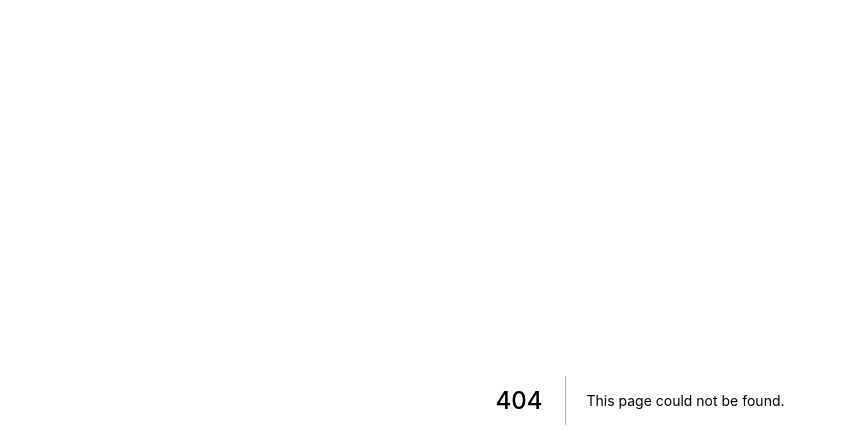
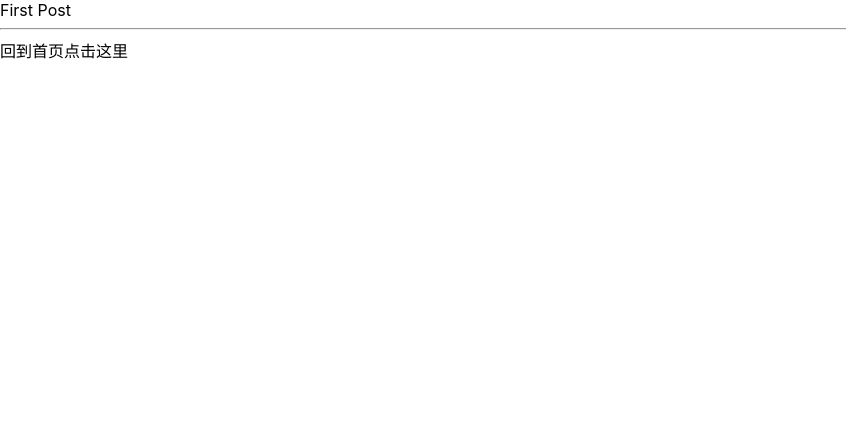
Before and after one commit to lichen404/next-blog, a Next.js app: page /posts/first-post in a window 1280 px wide. Before the commit this address had no page. Shown: the top 448 px of the page, without its empty margins (0-846 px from the left). Built offline with nearby package versions, Linux system fonts and the light colour scheme.

Commit message:
Next.js 全解（上）

```diff
--- /dev/null
+++ b/jsconfig.json
@@ -0,0 +1,5 @@
+{
+  "compilerOptions": {
+    "baseUrl": "."
+  }
+}
--- a/package.json
+++ b/package.json
@@ -11,5 +11,10 @@
     "next": "9.5.5",
     "react": "16.13.1",
     "react-dom": "16.13.1"
+  },
+  "devDependencies": {
+    "@types/react": "^16.9.52",
+    "@types/react-dom": "^16.9.8",
+    "next-images": "^1.6.2"
   }
 }
--- a/pages/_app.js
+++ b/pages/_app.js
@@ -1,7 +1,19 @@
-import '../styles/globals.css'
+import 'styles/globals.css'
+import React from "react";
+import Head from "next/head";
 
-function MyApp({ Component, pageProps }) {
-  return <Component {...pageProps} />
+function MyApp({Component, pageProps}) {
+    return (
+        <div className="frank">
+            <Head>
+                <title>我的博客 - Frank</title>
+                <meta name="viewport"
+                      content="width=device-width,initial-scale=1,minimum-scale=1,maximum-scale=1,user-scalable=no,viewport-fit=cover"/>
+            </Head>
+            <Component {...pageProps} />
+        </div>
+    )
+
 }
 
 export default MyApp
--- /dev/null
+++ b/pages/first-post.js
@@ -0,0 +1,6 @@
+import React from "react";
+export default function X() {
+    return (
+        <div>First Post</div>
+    )
+}
--- /dev/null
+++ b/pages/posts/first-post.js
@@ -0,0 +1,18 @@
+import React from "react";
+import Link from "next/link";
+
+export default function X() {
+    return (
+        <div>
+            First Post
+            <hr/>
+            回到首页
+            <Link href="/">
+                <a>点击这里</a>
+            </Link>
+
+
+        </div>
+
+    )
+}
```
Also changed, not shown: pages/index.js (+20 -7 lines), 2 other files (tests, documents, lock files or other folders).
